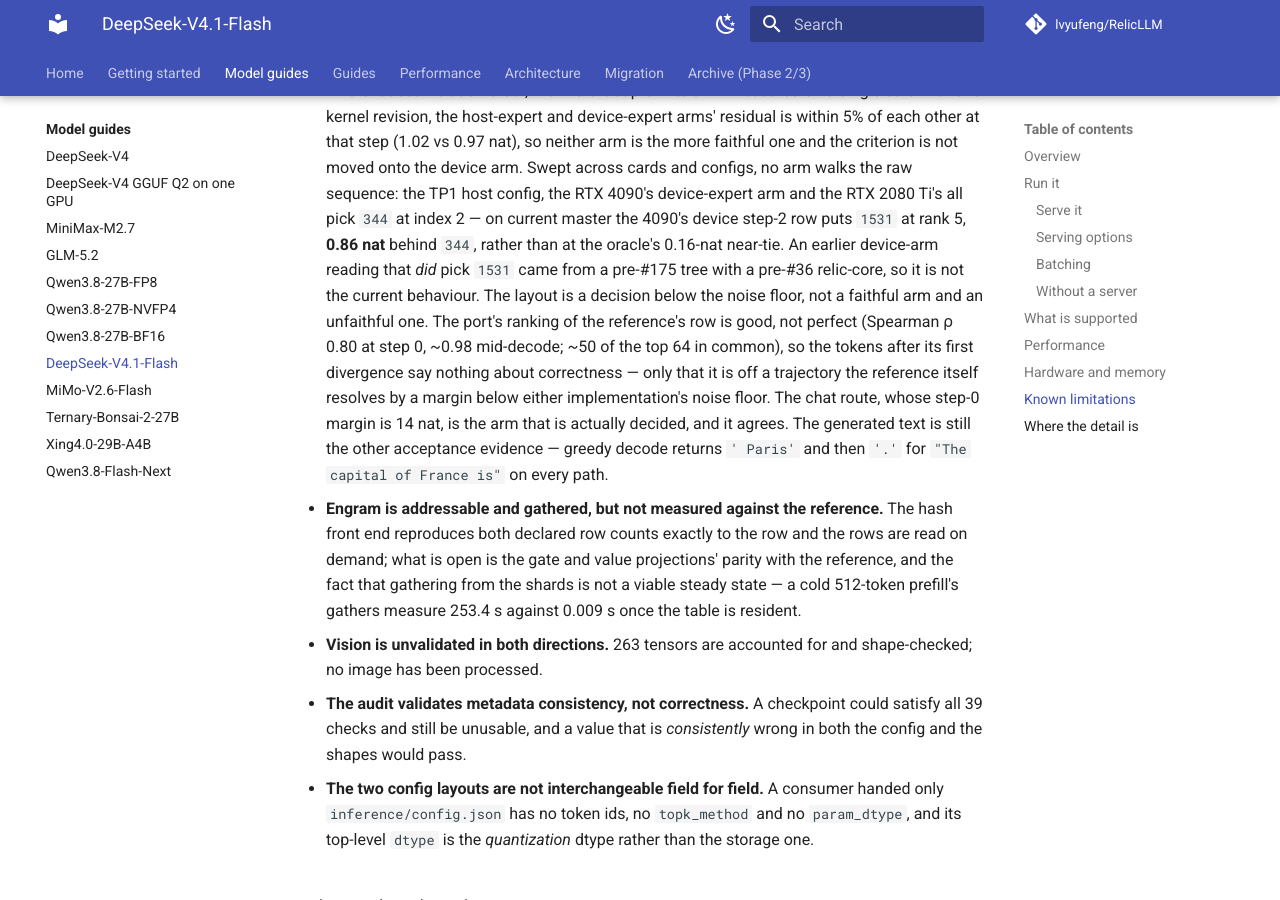
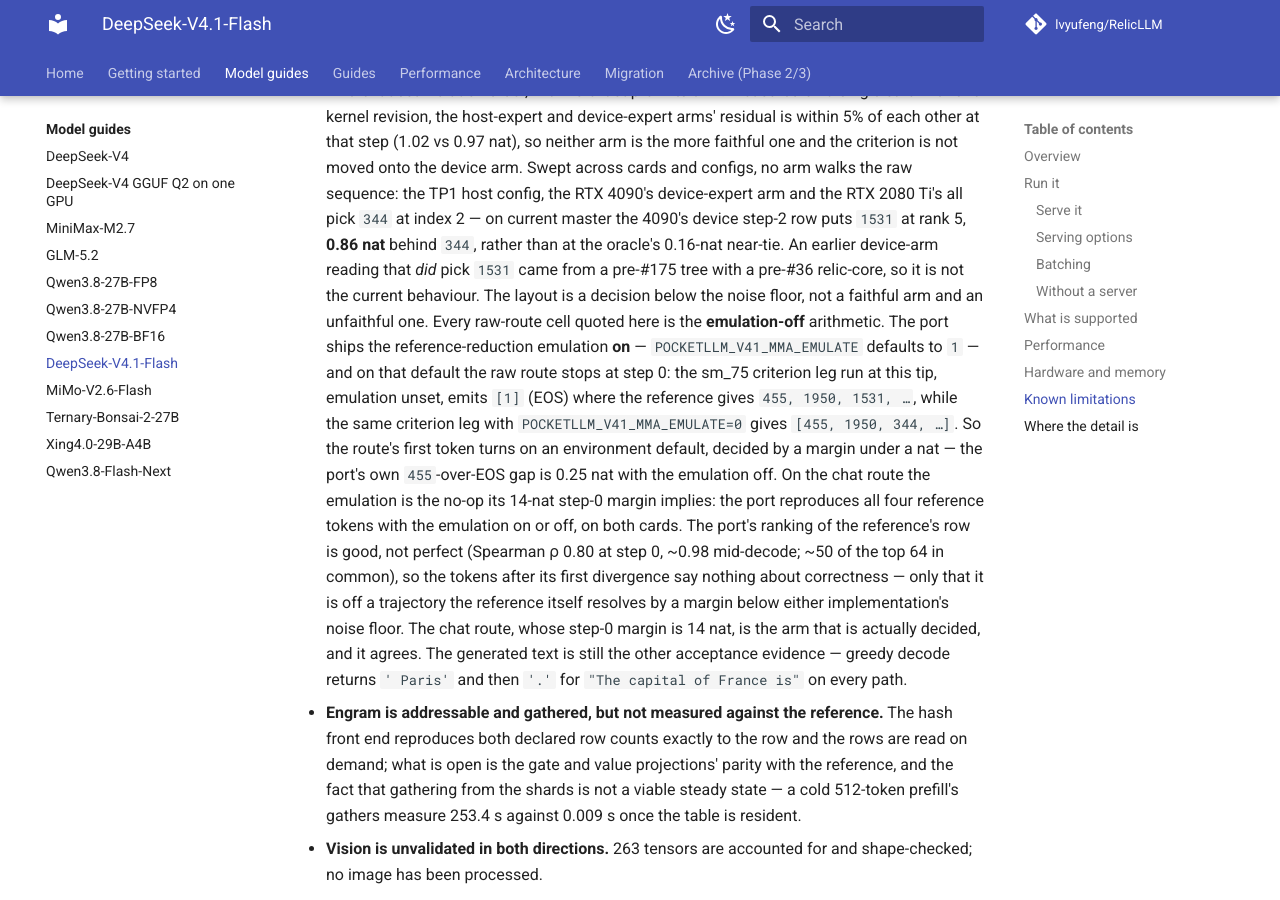
Before and after one commit to lvyufeng/RelicLLM, an MkDocs documentation site: the page built from docs/models/deepseek-v4.1-flash.md, in a window 1280 px wide and 900 px high, scrolled down 6619 px. Built offline with MkDocs 1.6.1 and Material for MkDocs 9.7.7, drawn with Linux system fonts in a browser that asks for light colours; comment, search, counter and statistics services are not loaded.

Commit message:
docs(v41): the raw route's first token turns on the emulation default
The raw-route passage quoted only the emulation-off arithmetic while the
shipped default is on (POCKETLLM_V41_MMA_EMULATE defaults to 1), and on
that default the route stops at step 0. Measured on the 2080 Ti box at
this tip with the criterion argv and the emulation unset: the raw leg
emits [1] (EOS) where the reference gives 455, 1950, 1531, ...; the same
leg with POCKETLLM_V41_MMA_EMULATE=0 gives 455, 1950, 344, ... . State
both cells and note the chat route reads the toggle as the no-op its
14-nat step-0 margin implies.

Co-Authored-By: Claude Code <noreply@anthropic.com>

```diff
--- a/docs/models/deepseek-v4.1-flash.md
+++ b/docs/models/deepseek-v4.1-flash.md
@@ -211,6 +211,14 @@ and Engram in host memory or on disk before kernel work matters.
   0.16-nat near-tie. An earlier device-arm reading that *did* pick `1531` came from a pre-#175 tree with a
   pre-#36 relic-core, so it is not the current behaviour. The layout is a decision below the noise
   floor, not a faithful arm and an unfaithful one.
+  Every raw-route cell quoted here is the **emulation-off** arithmetic. The port ships the
+  reference-reduction emulation **on** — `POCKETLLM_V41_MMA_EMULATE` defaults to `1` — and on that
+  default the raw route stops at step 0: the sm_75 criterion leg run at this tip, emulation unset,
+  emits `[1]` (EOS) where the reference gives `455, 1950, 1531, …`, while the same criterion leg with
+  `POCKETLLM_V41_MMA_EMULATE=0` gives `[455, 1950, 344, …]`. So the route's first token turns on an
+  environment default, decided by a margin under a nat — the port's own `455`-over-EOS gap is 0.25 nat
+  with the emulation off. On the chat route the emulation is the no-op its 14-nat step-0 margin
+  implies: the port reproduces all four reference tokens with the emulation on or off, on both cards.
   The port's ranking of the reference's row is good, not perfect (Spearman ρ 0.80 at step 0, ~0.98
   mid-decode; ~50 of the top 64 in common), so the tokens after its
   first divergence say nothing about correctness — only that it is off a trajectory the reference
```
